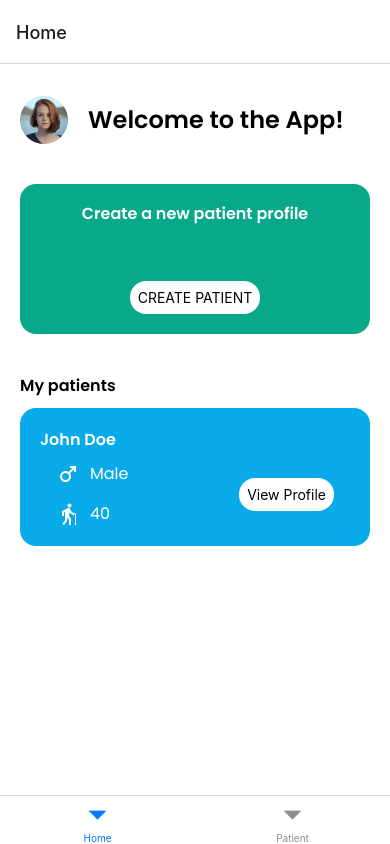
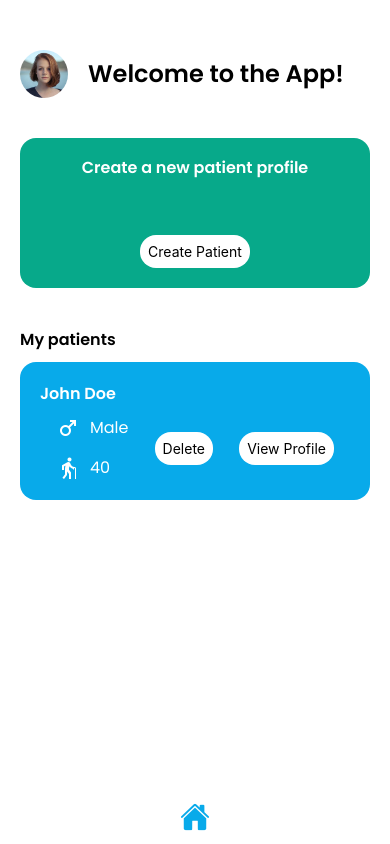
Before and after one commit to DanielVelaJ/Omoide, a React Native app: screen /Home in a window 390 px wide. Built offline with nearby package versions, Linux system fonts and the light colour scheme.

Commit message:
Added delete and create patient functionality, app working as of now.

```diff
--- a/App.js
+++ b/App.js
@@ -1,14 +1,33 @@
 import React from 'react';
 import { NavigationContainer } from '@react-navigation/native';
-import { createBottomTabNavigator } from '@react-navigation/bottom-tabs';
+import { createBottomTabNavigator, BottomTabBar } from '@react-navigation/bottom-tabs';
 import { useFonts } from 'expo-font';
 import AppLoading from 'expo-app-loading';
+import { Ionicons } from '@expo/vector-icons';
+import { View, Pressable } from 'react-native'; // Add Pressable here
 
-import HomeScreen from './src/screens/HomeScreen'; // Import your HomeScreen
+import HomeScreen from './src/screens/HomeScreen';
 import PatientScreen from './src/screens/PatientScreen';
-import { PatientsProvider } from './src/contexts/PatientsContext'; // Import the PatientsProvider
+import { PatientsProvider } from './src/contexts/PatientsContext';
+import { colors } from './src/theme/theme';
 
 const Tab = createBottomTabNavigator();
+
+const CustomTabBar = ({ state, descriptors, navigation }) => {
+  return (
+    <View style={{ flexDirection: 'row', justifyContent: 'center' }}>
+      <Pressable
+        onPress={() => navigation.navigate('Home')}
+        style={({ pressed }) => [
+          { padding: 10 },
+          { opacity: pressed ? 0.5 : 1 }
+        ]}
+      >
+        <Ionicons name="home" color={colors.primary} size={30} />
+      </Pressable>
+    </View>
+  );
+};
 
 export default function App() {
   let [fontsLoaded] = useFonts({
@@ -23,10 +42,23 @@ export default function App() {
   return (
     <PatientsProvider>
       <NavigationContainer testID="navigation-container">
-        <Tab.Navigator>
-          <Tab.Screen name="Home" component={HomeScreen} />
-          <Tab.Screen name="Patient" component={PatientScreen} />
-          {/* Add more Tab.Screen components for other screens */}
+        <Tab.Navigator
+          screenOptions={{ headerShown: false }}
+          tabBar={(props) => <CustomTabBar {...props} />}
+        >
+          <Tab.Screen
+            name="Home"
+            component={HomeScreen}
+            options={{
+              tabBarIcon: ({ color, size }) => (
+                <Ionicons name="home" color={colors.primary} size={size} />
+              ),
+            }}
+          />
+          <Tab.Screen
+            name="Patient"
+            component={PatientScreen}
+          />
         </Tab.Navigator>
       </NavigationContainer>
     </PatientsProvider>
--- a/src/components/PatientForm.js
+++ b/src/components/PatientForm.js
@@ -8,11 +8,11 @@ import ButtonSimple from "./ButtonSimple";
 import { useNavigation } from '@react-navigation/native';
 import { usePatients } from '../contexts/PatientsContext';
 
-const PatientForm = ({patient}) => {
+const PatientForm = ({patient, editing}) => {
     // Hooks
     const navigation = useNavigation();
     const { patients, createPatient, updatePatient } = usePatients();
-    const [isEditing, setIsEditing] = useState(!patient);
+    const [isEditing, setIsEditing] = useState(editing);
     const [isValidAge, setIsValidAge] = useState(true);
     const [formValues, setFormValues] = useState({
         name: patient ? patient.name : '',
@@ -22,18 +22,19 @@ const PatientForm = ({patient}) => {
     });
 
     // Effect hook
-    useEffect(() => {
+    const loadFields = () => {
         setFormValues({
             name: patient ? patient.name : '',
             gender: patient ? patient.gender : '',
             age: patient ? patient.age : '',
             notes: patient ? patient.notes : ''
-        });
-    }, [patient]);
+        });};
+
 
     useEffect(() => {
-        setIsEditing(!patient);
-    }, [patient]);
+        setIsEditing(editing);
+        console.log('set is editing to what was passed to editing')
+    }, [editing]);
 
     // Helper functions
     const handleInputChange = (name, value) => {
@@ -79,6 +80,7 @@ const PatientForm = ({patient}) => {
             navigation.navigate('Home');
         }
     };
+
     return (
         <KeyboardAwareScrollView
             extraScrollHeight={20}
@@ -142,14 +144,14 @@ const PatientForm = ({patient}) => {
                                  alignItems:'center',
                                  justifyContent:'center'}}>
                         <ButtonSimple
-                            title = {"Back"}
+                            title = {"Discard"}
                             textColor={colors.textLight}
                             style={{margin:16,
                                     paddingHorizontal:32,
                                     backgroundColor:colors.primary,
                                     borderColor:colors.textLight,
                                     borderWidth:1}}
-                            onPress={() => navigation.navigate('Home')}
+                            onPress={()=>{setIsEditing(false), loadFields()}}
                         />
                         <ButtonSimple
                             title = {"Clean"}
--- a/src/components/PatientPreview.js
+++ b/src/components/PatientPreview.js
@@ -4,7 +4,7 @@ import { commonStyles, colors } from '../theme/theme';
 import IconWithText from './IconWithText';
 import ButtonSimple from './ButtonSimple';
 
-const PatientView = ({ patient, onPress }) => {
+const PatientView = ({ patient, onPress, onDelete }) => {
     let genderIcon;
     if (patient.gender === 'Male') {
         genderIcon = "male";
@@ -22,6 +22,7 @@ const PatientView = ({ patient, onPress }) => {
                     <IconWithText iconName={genderIcon} text={patient.gender} color={colors.background} />
                     <IconWithText iconName={'elderly'} text={patient.age.toString()} color={colors.background} />
                 </View>
+                <ButtonSimple title="Delete" onPress={onDelete} />
                 <ButtonSimple title="View Profile" onPress={onPress} />
             </View>
         </View>
--- a/src/components/Section.js
+++ b/src/components/Section.js
@@ -2,9 +2,9 @@ import React from 'react';
 import { Text, View } from 'react-native';
 import { commonStyles } from '../theme/theme';
 
-const Section = ({ title, children, titleColor }) => {
+const Section = ({ title, children, titleColor, ...rest }) => {
     return (
-        <View style={commonStyles.sectionContainer}>
+        <View style={{...commonStyles.sectionContainer, ...rest}}>
             <Text style={[commonStyles.sectionTitle, { color: titleColor }]}>{title}</Text>
             {children}
         </View>
--- a/src/contexts/PatientsContext.js
+++ b/src/contexts/PatientsContext.js
@@ -31,47 +31,48 @@ export const PatientsProvider = ({ children }) => {
         // Validate the new patient data
         if (isValidPatient(newPatient)) {
             // Generate a new ID.
-            const newId = Math.max(...patients.map(patient => patient.id)) + 1;
+            const newId = patients.length > 0 ? Math.max(...patients.map(patient => patient.id)) + 1 : 1;
 
             // Add the new ID to the new patient.
             newPatient.id = newId;
+
+            console.log(`Creating patient with ID ${newId}:`, newPatient);
 
             setPatients(prevPatients => [...prevPatients, newPatient]);
         }
     };
 
     const updatePatient = (id, updatedPatient) => {
-        console.log('Entering updatePatient function in context file');
-        console.log(`Patient ID to update: ${id}`);
-        console.log('New patient data:', updatedPatient);
-
         // Validate the updated patient data
         if (isValidPatient(updatedPatient)) {
             // Convert the age property to a number
             updatedPatient.age = Number(updatedPatient.age);
 
+            console.log(`Updating patient with ID ${id}:`, updatedPatient);
+
             setPatients(prevPatients => {
                 const updatedPatients = prevPatients.map(patient => {
                     if (patient.id === Number(id)) {
-                        console.log(`Updating patient with ID: ${id}`);
                         return updatedPatient;
                     } else {
                         return patient;
                     }
                 });
-
-                console.log('Updated patients list:', updatedPatients);
                 return updatedPatients;
             });
-
-            console.log('State update function setPatients has been called');
-        } else {
-            console.log('Invalid patient data, not updating');
         }
     };
 
+    const deletePatient = (id) => {
+        console.log(`Deleting patient with ID ${id}`);
+
+        setPatients(prevPatients => {
+            return prevPatients.filter(patient => patient.id !== Number(id));
+        });
+    };
+
     return (
-        <PatientsContext.Provider value={{ patients, createPatient, updatePatient }}>
+        <PatientsContext.Provider value={{ patients, createPatient, updatePatient, deletePatient }}>
             {children}
         </PatientsContext.Provider>
     );
--- a/src/screens/HomeScreen.js
+++ b/src/screens/HomeScreen.js
@@ -1,37 +1,65 @@
 import React from 'react';
-import { SafeAreaView, FlatList } from 'react-native';
+import { SafeAreaView, FlatList, View, Alert } from 'react-native';
 import { useNavigation } from '@react-navigation/native';
 import Header from '../components/Header';
 import TopBanner from '../components/TopBanner';
 import Section from '../components/Section';
 import PatientPreview from '../components/PatientPreview';
 import { commonStyles } from '../theme/theme';
-import { usePatients } from '../contexts/PatientsContext'; // Import the usePatients hook
+import { usePatients } from '../contexts/PatientsContext';
 
 const HomeScreen = () => {
   const navigation = useNavigation();
-  const { patients } = usePatients(); // Use the usePatients hook to access the patients' state
+  const { patients, deletePatient } = usePatients();
 
   const handlePatientSelect = (patient) => {
-    navigation.navigate('Patient', { patient });
+    navigation.navigate('Patient', { patient, editing: false});
+  };
+
+  const handleCreatePatient = () => {
+    navigation.navigate('Patient',{editing: true});
+  };
+
+  const handleDeletePatient = (id) => {
+    Alert.alert(
+      "Delete Patient",
+      "Are you sure you want to delete this patient?",
+      [
+        {
+          text: "Cancel",
+          style: "cancel"
+        },
+        { text: "OK", onPress: () => {
+
+          console.log('deletePatient: id:', id)
+          deletePatient(id)} }
+      ]
+    );
   };
 
   return (
     <SafeAreaView style={commonStyles.safeArea}>
       <Header message="Welcome to the App!"/>
-      <TopBanner title={"Create a new patient profile"}
-      buttonTitle="CREATE PATIENT" />
-        <Section title ="My patients">
+      <TopBanner
+        title="Create a new patient profile"
+        buttonTitle="Create Patient"
+        onPress={handleCreatePatient}
+      />
+      <Section title="My patients" marginBottom={0}>
+        <View style={{flex: 1, backgroundColor:'red'}}>
           <FlatList
-          data={patients} // Use the patients state from the context
+            style={{backgroundColor: 'white'}}
+            data={patients}
             renderItem={({ item }) => (
               <PatientPreview
                 patient={item}
                 onPress={() => handlePatientSelect(item)}
+                onDelete={() => handleDeletePatient(item.id)}
               />
             )}
-          keyExtractor={(item, index) => index.toString()}/>
-
+            keyExtractor={(item, index) => index.toString()}
+          />
+        </View>
       </Section>
     </SafeAreaView>
   );
--- a/src/screens/PatientScreen.js
+++ b/src/screens/PatientScreen.js
@@ -2,14 +2,18 @@ import React from 'react';
 import { SafeAreaView } from 'react-native';
 import Header from '../components/Header';
 import PatientForm from '../components/PatientForm';
+import { commonStyles } from '../theme/theme';
 
 const PatientScreen = ({ route }) => {
-    const { patient } = route.params;
+    const patient = route.params ? route.params.patient : undefined;
+    const editing = route.params ? route.params.editing : false;
+    console.log('PatientScreen: patient:', patient);
+    console.log('PatientScreen: editing:', editing);
 
     return (
-        <SafeAreaView style={{ flex: 1 }}>
+        <SafeAreaView style={commonStyles.safeArea}>
             <Header message="Who is this patient?" />
-            <PatientForm patient={patient} />
+            <PatientForm key={Date.now()} patient={patient} editing={editing} />
         </SafeAreaView>
     );
 };
--- a/src/theme/theme.js
+++ b/src/theme/theme.js
@@ -17,6 +17,8 @@ export const fonts = {
 };
 
 export const commonStyles = StyleSheet.create({
+
+  // Text Styles
   sectionTitle: {
     fontFamily: fonts.semiBold,
     fontSize: 16,
@@ -39,7 +41,7 @@ export const commonStyles = StyleSheet.create({
       justifyContent: 'flex-start',
       color: colors.background,
       paddingHorizontal: 20,
-      paddingTop: 32,
+      paddingTop: 50,
       paddingBottom: 40,
     },
     profilePicture: {
@@ -82,6 +84,7 @@ export const commonStyles = StyleSheet.create({
       alignSelf: 'center'
   },
   sectionContainer: {
+    flex:1,
     marginHorizontal: 20,
     marginBottom: 20,
   },
```
Lines whose indentation alone changed are shown as unchanged.
